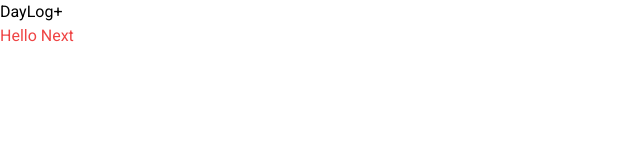
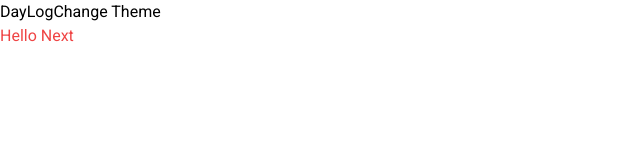
Before and after one commit to kherma/log-day, a Next.js app: page / in a window 1280 px wide. Shown: the top 160 px of the page, without its empty margins (0-640 px from the left). Built offline with nearby package versions, Linux system fonts and the light colour scheme.

Commit message:
feat: add theme switch

```diff
--- a/components/Header/Header.tsx
+++ b/components/Header/Header.tsx
@@ -1,7 +1,13 @@
+import Link from "next/link";
+import ThemeSwitch from "../ThemeSwitch/ThemeSwitch";
+
 const Header = () => (
-  <div>
-    <span>DayLog+</span>
-  </div>
+  <header>
+    <Link href="/">
+      <a>DayLog</a>
+    </Link>
+    <ThemeSwitch />
+  </header>
 );
 
 export default Header;
--- a/components/Layout/Layout.tsx
+++ b/components/Layout/Layout.tsx
@@ -3,7 +3,8 @@ import { TLayoutProps } from "./types";
 import { pagesData } from "../../config";
 import Header from "../Header/Header";
 
-const Layout = ({ page, children }: TLayoutProps) => (
+const Layout = ({ page, children }: TLayoutProps) => {
+  return (
     <div>
       <Head>
         <title>{pagesData[page].title}</title>
@@ -13,5 +14,6 @@ const Layout = ({ page, children }: TLayoutProps) => (
       <main>{children}</main>
     </div>
   );
+};
 
 export default Layout;
--- /dev/null
+++ b/components/ThemeSwitch/ThemeSwitch.tsx
@@ -0,0 +1,27 @@
+import { useState, useEffect } from "react";
+
+const ThemeSwitch = () => {
+  const [darkMode, setDarkMode] = useState(false);
+
+  const setTheme = (theme: string): void => {
+    localStorage.setItem("dayLogTheme", theme);
+    theme === "dark"
+      ? document.documentElement.classList.add("dark")
+      : document.documentElement.classList.remove("dark");
+    setDarkMode(theme === "dark" ? true : false);
+  };
+
+  useEffect(() => {
+    const getThemeFromLocalStorage = localStorage.getItem("dayLogTheme");
+    !getThemeFromLocalStorage || getThemeFromLocalStorage === "light"
+      ? setTheme("light")
+      : setTheme("dark");
+  }, []);
+  return (
+    <button onClick={() => setTheme(darkMode ? "light" : "dark")}>
+      Change Theme
+    </button>
+  );
+};
+
+export default ThemeSwitch;
--- a/config/pagesData.ts
+++ b/config/pagesData.ts
@@ -7,8 +7,8 @@ type TPagesData = {
 
 export const pagesData: TPagesData = {
   home: {
-    title: "DayLog+",
+    title: "DayLog",
     description:
-      "Welcome do DayLog+. App made for tracking day-to-day tasks becouse I hate Breeze.",
+      "Welcome do DayLog. App made for tracking day-to-day tasks becouse I hate Breeze.",
   },
 };
--- a/tailwind.config.js
+++ b/tailwind.config.js
@@ -1,4 +1,5 @@
 module.exports = {
+  darkMode: "class",
   content: [
     "./pages/**/*.{js,ts,jsx,tsx}",
     "./components/**/*.{js,ts,jsx,tsx}",
```
Lines whose indentation alone changed are shown as unchanged.
